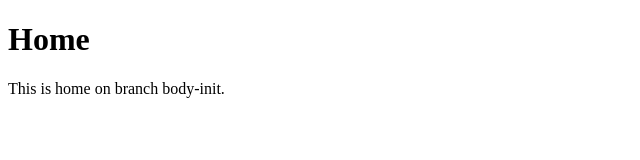
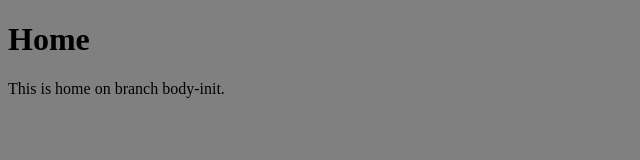
Before and after one commit to SleeplessN/branch-practice, a plain HTML site: page index.html in a window 1280 px wide. Shown: the whole page, without its empty margins (0-640 px from the left). Drawn offline with Linux system fonts and the light colour scheme.

Commit message:
feat: Add style.css link

```diff
--- a/index.html
+++ b/index.html
@@ -3,6 +3,7 @@
   <head>
     <meta charset="utf-8">
     <title>git branch pracice on branch main</title>
+    <link href="./static/style.css" rel="stylesheet">
   </head>
   <body>
     <div class="container">
```
